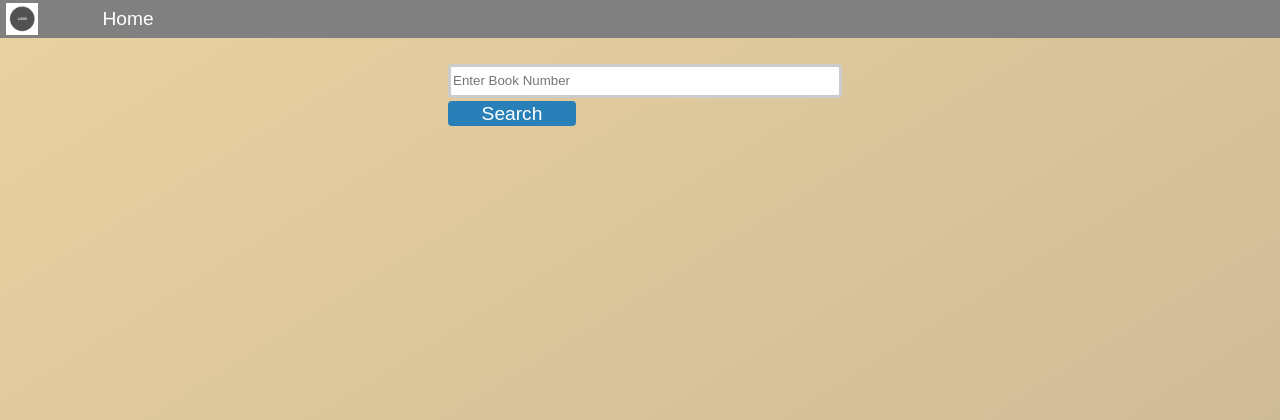
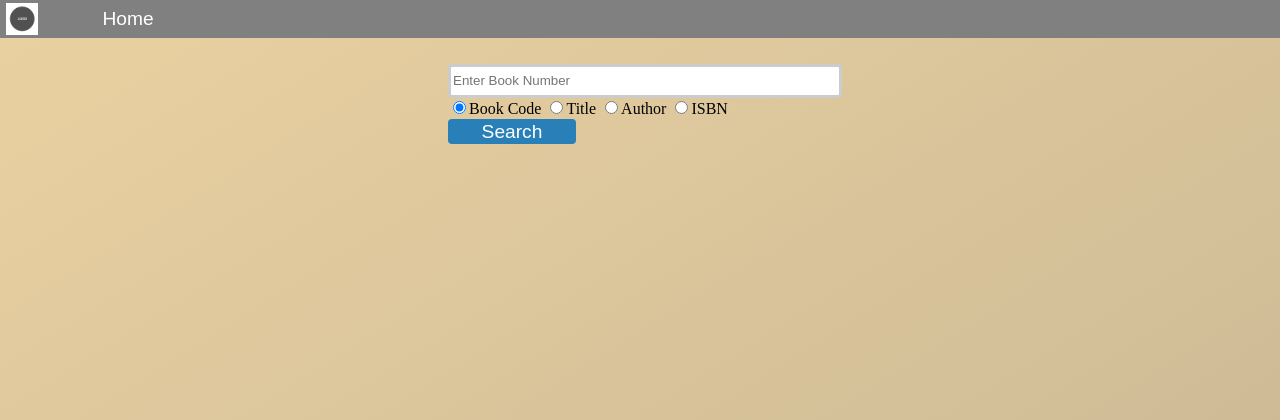
Before and after one commit to frenchy-mark/church-library, a PHP site: page /checkout.php in a window 1280 px wide. Shown: the top 420 px of the page. Run offline with PHP 8.4, Linux system fonts and the light colour scheme.

Commit message:
Update 7/14/2018
Added code for search by author, title, ISBN, and book code.

```diff
--- a/checkout.php
+++ b/checkout.php
@@ -16,6 +16,13 @@
 	<form action="includes/booktemplate.php" method="get">
 		<input type="text" name="bookcode" placeholder="Enter Book Number" class="inputfield">
 		<br>
+		<div class="radio">
+			<input onchange="update()" type="radio" name="searchBy" value="bCode" id="bCode" checked="checked">Book Code
+			<input onchange="update()" type="radio" name="searchBy" value="title" id="title">Title
+			<input onchange="update()" type="radio" name="searchBy" value="author" id="author">Author
+			<input onchange="update()" type="radio" name="searchBy" value="isbn" id="isbn">ISBN
+		</div>
+		<br>
 		<button type="submit" name="submit" class="searchbutton">Search</button>
 	</form>
 
@@ -25,6 +32,31 @@
 			window.location='index.php';
 		}
 
+		function update()
+		{
+			if (document.getElementById('bCode').checked)
+			{
+				document.getElementsByName('bookcode')[0].placeholder='Enter Book Number';
+			}
+			else if (document.getElementById('title').checked)
+			{
+				document.getElementsByName('bookcode')[0].placeholder='Enter Book Title';
+			}
+			else if (document.getElementById('author').checked)
+			{
+				document.getElementsByName('bookcode')[0].placeholder='Enter Book Author';
+			}
+			else if (document.getElementById('isbn').checked)
+			{
+				document.getElementsByName('bookcode')[0].placeholder='Enter Book ISBN';
+			}
+			else
+			{
+				document.getElementsByName('bookcode')[0].placeholder='Please Select A Search Type';
+			}
+		}
+
+
 	</script>
 </body>
 </html>
--- a/css/stylesheet.css
+++ b/css/stylesheet.css
@@ -120,3 +120,8 @@ body {
 	background-color: #404347;
 
 }
+
+.radio {
+	position: absolute;
+	margin-left: 35vw;
+}
```
Also changed, not shown: admin/test.php (+8 -2 lines), includes/booktemplate.php (+19 -3 lines).
